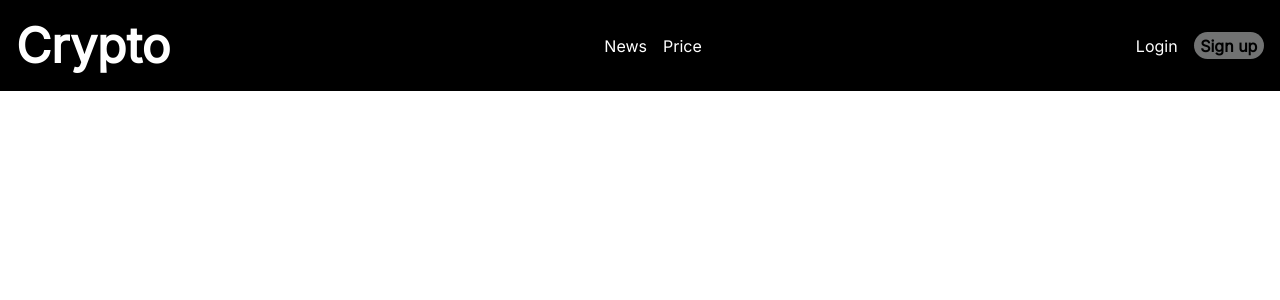
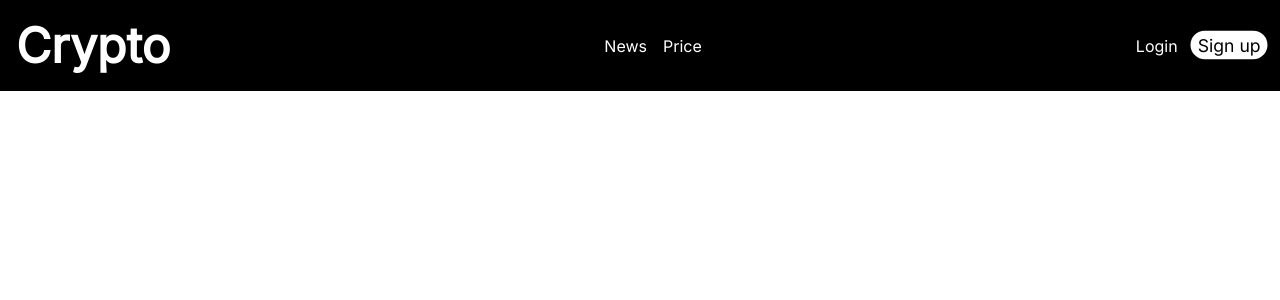
Before and after one commit to Rebooting-Me/Crypto-Dashboard, a React (Create React App) app: page / in a window 1280 px wide. In both pictures the pointer is over the link "Sign up". Shown: the top 300 px of the page. Built offline with nearby package versions, Linux system fonts and the light colour scheme.

Commit message:
signup styling 2

```diff
--- /dev/null
+++ b/src/Body.js
@@ -0,0 +1,3 @@
+export default function Body() {
+
+}
--- a/src/styles.css
+++ b/src/styles.css
@@ -44,6 +44,5 @@ body{
 }
 
 .sign-up:hover {
-    background-color: #717272;
-    font-weight: bolder;
+    transform: scale(1.1);
 }
```
